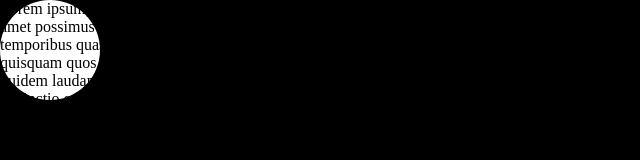
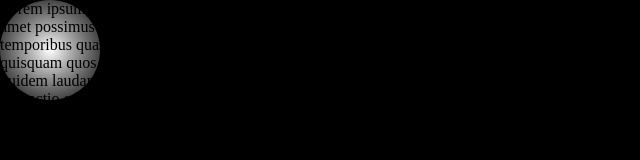
Before and after one commit to KhanhEK2846/Javascript-Usefull-Collection, a plain HTML site: page Light_Out/index.html in a window 1280 px wide. Shown: the whole page, without its empty margins (0-640 px from the left). Drawn offline with Linux system fonts and the light colour scheme.

Commit message:
Change css Light Out

```diff
--- a/Light_Out/style.css
+++ b/Light_Out/style.css
@@ -24,7 +24,14 @@ body::-webkit-scrollbar {
 .cursor {
 	width: 100px;
 	height: 100px;
-	background-color: white;
+	background-image: radial-gradient(
+		circle,
+		#ffffff,
+		#b9b9b9,
+		#777777,
+		#3b3b3b,
+		#000000
+	);
 	position: absolute;
 	top: 0;
 	left: 0;
```
